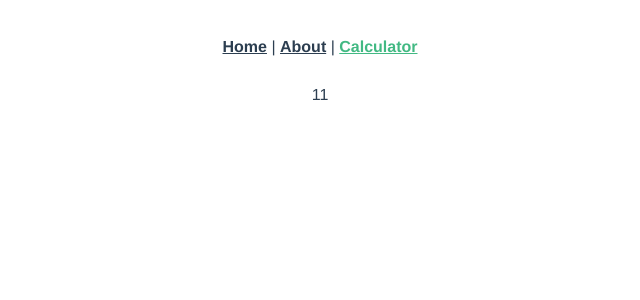
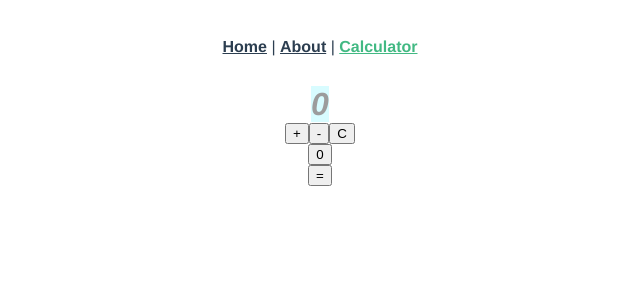
Before and after one commit to kagamirr0r/Vue, a Vue app: page /calculator in a window 1280 px wide. Shown: the top 300 px of the page, without its empty margins (320-960 px from the left). Built offline with nearby package versions, Linux system fonts and the light colour scheme.

Commit message:
ほんまやったんねん　おもいっきり！！

```diff
--- a/src/components/calculator/CalcDisplay.vue
+++ b/src/components/calculator/CalcDisplay.vue
@@ -1,12 +1,55 @@
 <template>
   <div class="memory">
-    <span class="memory">{{ memory }}</span>
-    <span class="fuction">{{ function }}</span>
-    <span class="input-value">{{ memory }}</span>
+    <span class="memory" v-show="hasMemory">{{ memory }}</span>
+    <span class="fuction" v-show="hasMemory">{{ func }}</span>
+    <span class="input-value">{{ inputValue }}</span>
   </div>
 </template>
+
 <script>
-export default {
+import { defineComponent, computed } from 'vue';
 
-}
+export default defineComponent ({
+  props: {
+    memory: {
+      type: Number
+    },
+    func: {
+      type: String
+    },
+    inputValue: {
+      type: Number
+    }
+  },
+  setup(props){
+    const hasMemory = computed(() => props.memory !== null)
+    return {
+      hasMemory,
+    }
+  }
+})
 </script>
+
+<style scoped>
+    .calc-display {
+        position: relative;
+        text-align: right;
+    }
+
+    .memory {
+        color: #9c9c9c;
+        font-size: 1.3rem;
+        font-style: italic;
+    }
+
+    .function {
+        color: #9c9c9c;
+    }
+
+    .input-value {
+        background-color: #d8fcff;
+        font-weight: bold;
+        font-size: 2rem;
+        width: 10rem;
+    }
+</style>
--- a/src/components/calculator/FunctionButton.vue
+++ b/src/components/calculator/FunctionButton.vue
@@ -9,6 +9,11 @@ export default defineComponent({
     func: {
       type: String,
       required: false
+    },
+  },
+  setup(props){
+    return{
+      props,
     }
   }
 })
--- a/src/components/calculator/NumberButton.vue
+++ b/src/components/calculator/NumberButton.vue
@@ -4,18 +4,17 @@
 
 <script>
 import { defineComponent } from 'vue';
-
 export default defineComponent({
   props: {
     number: {
       type: Number,
       default: 0,
-      require: true
-    }
+      required: true
+    },
   },
-  setup(){
+  setup(props){
     return{
-      number,
+      props,
     }
   }
 })
--- a/src/views/Calculator.vue
+++ b/src/views/Calculator.vue
@@ -1,14 +1,46 @@
 <template>
-  <div>{{ number }}</div>
+  <div class="calculator">
+    <div class="row">
+      <CalcDisplay
+        :memory="memory"
+        :func="func"
+        :inputValue="inputValue"/>
+    </div>
+    <div class="row">
+      <FunctionButton func="+"/>
+      <FunctionButton func="-"/>
+      <FunctionButton func="C"/>
+    </div>
+    <div>
+      <NumberButton :number="0"/>
+    </div>
+    <div class="row">
+      <FunctionButton :func="'='"/>
+    </div>
+  </div>
 </template>
 
 <script lang="ts">
-  import { defineComponent, ref } from 'vue'
+  import { defineComponent, reactive, toRefs } from 'vue'
+  import CalcDisplay from '@/components/calculator/CalcDisplay.vue';
+  import FunctionButton from '@/components/calculator/FunctionButton.vue';
+  import NumberButton from '@/components/calculator/NumberButton.vue';
   export default defineComponent({
+    components: {
+      CalcDisplay,
+      FunctionButton,
+      NumberButton
+    },
     setup(){
-      const number = ref(11)
+      const state = reactive({
+        memory: null,
+        func: null,
+        inputValue: 0
+      })
+      const rows = [[7,8,9],[4,5,6],[1,2,3]]
       return {
-        number
+        ...toRefs(state),
+        rows
       }
     }
   })
```
